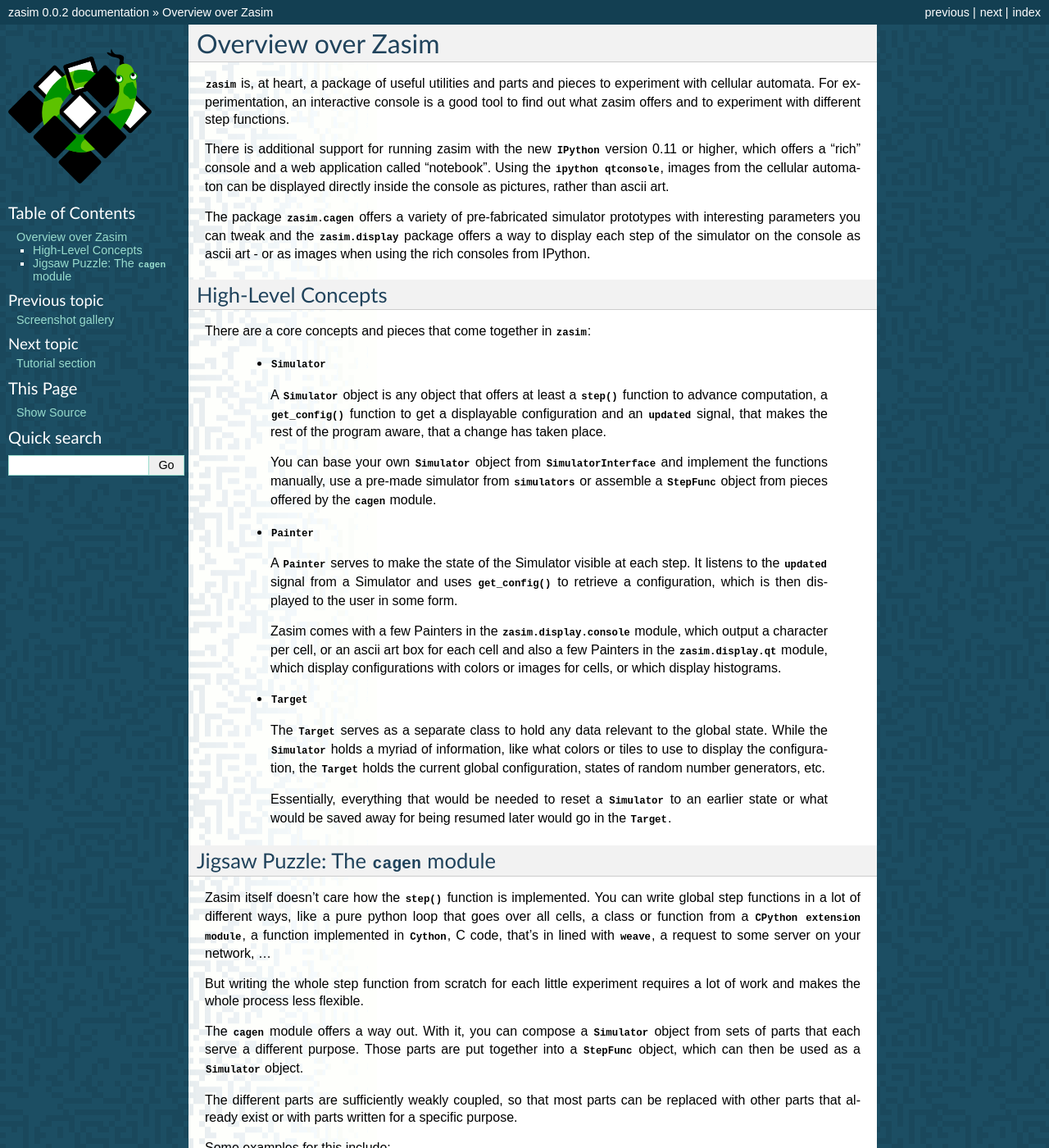
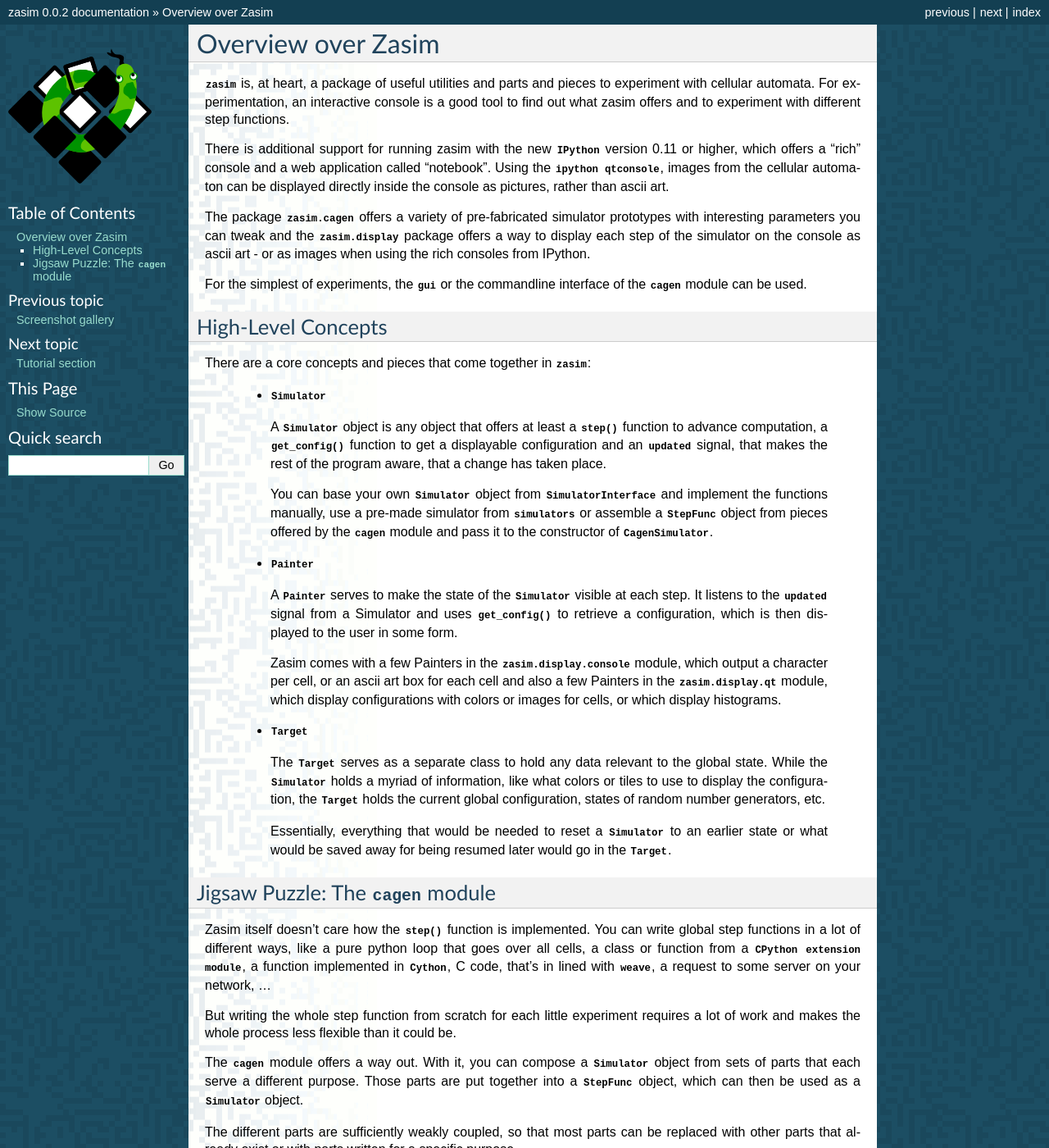
Before and after one commit to timo/zasim, a Sphinx documentation site: the page built from docs/overview.rst, in a window 1280 px wide and 1400 px high. Shown: the whole window at 82% size. Built offline with Sphinx 7.4.7, drawn with Linux system fonts in a browser that asks for light colours; formulas are drawn with MathJax 3; some of the changed text lies outside the part shown.

Commit message:
Worked over most of the text.

```diff
--- a/docs/overview.rst
+++ b/docs/overview.rst
@@ -20,6 +20,9 @@
 simulator on the console as ascii art - or as images when using the rich
 consoles from IPython.
 
+For the simplest of experiments, the `~zasim.gui` or the commandline
+interface of the `~zasim.cagen` module can be used.
+
 High-Level Concepts
 -------------------
 
@@ -36,11 +39,12 @@
    `~zasim.simulator.SimulatorInterface` and implement the functions
    manually, use a pre-made simulator from `~zasim.cagen.simulators` or
    assemble a `~zasim.cagen.stepfunc.StepFunc` object from pieces offered
-   by the `~zasim.cagen` module.
+   by the `~zasim.cagen` module and pass it to the constructor of
+   `~zasim.simulator.CagenSimulator`.
 
  * `Painter`
 
-   A `Painter` serves to make the state of the Simulator visible at each step.
+   A `Painter` serves to make the state of the `Simulator` visible at each step.
    It listens to the `updated` signal from a Simulator and uses `get_config()`
    to retrieve a configuration, which is then displayed to the user in some
    form.
@@ -71,12 +75,13 @@
 request to some server on your network, ...
 
 But writing the whole step function from scratch for each little experiment
-requires a lot of work and makes the whole process less flexible.
+requires a lot of work and makes the whole process less flexible than
+it could be.
 
-The `cagen` module offers a way out. With it, you can compose a `Simulator`
-object from sets of parts that each serve a different purpose. Those
-parts are put together into a `StepFunc` object, which can then be used as
-a `Simulator` object.
+The `~zasim.cagen` module offers a way out. With it, you can compose a
+`Simulator` object from sets of parts that each serve a different purpose.
+Those parts are put together into a `~zasim.cagen.stepfunc.StepFunc` object,
+which can then be used as a `Simulator` object.
 
 The different parts are sufficiently weakly coupled, so that most parts can
 be replaced with other parts that already exist or with parts written for a
@@ -100,5 +105,6 @@
 they are or asking the `Accessor` how to store and retrieve data from the
 cell configuration.
 
-Using a `StepFunc` object also gives us proper support for `get_config()` and
-`set_config()` as well as the step function, all the signals and a bit more.
+Using a `StepFunc` object in a `CagenSimulator` also gives us proper support
+for `get_config()` and `set_config()` as well as the step function, all the
+signals and a bit more.
```
